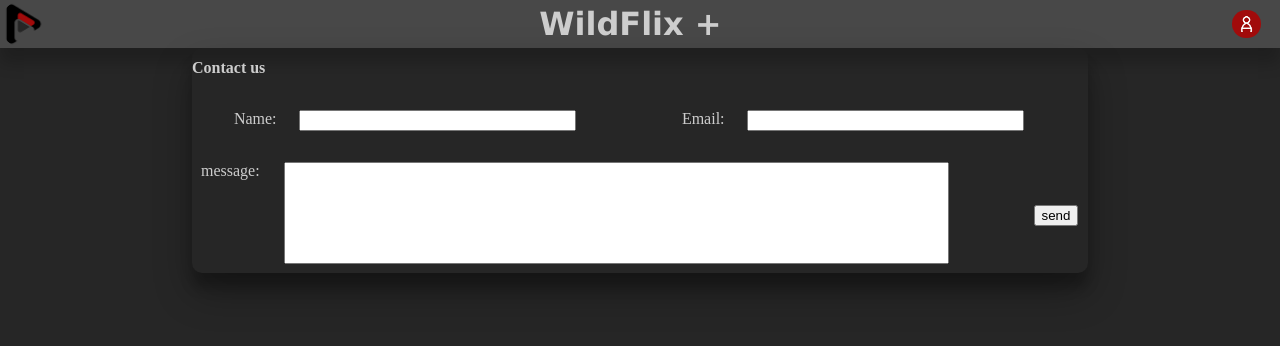
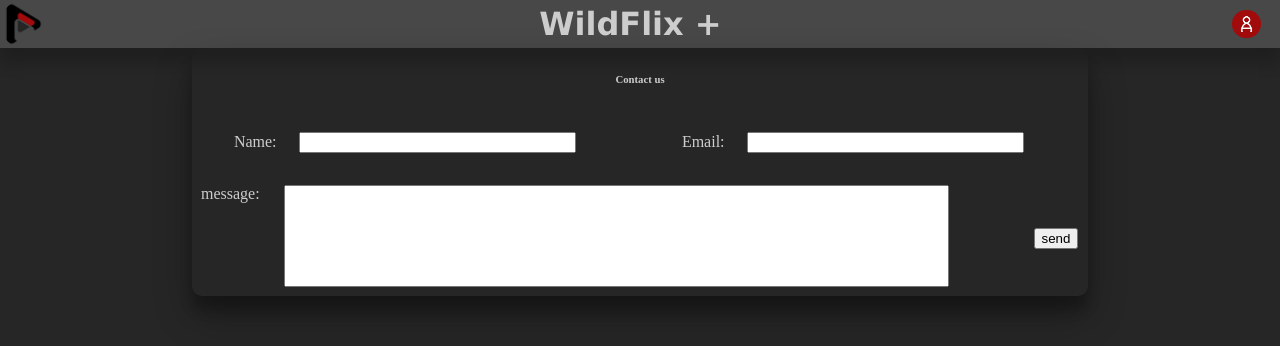
Before and after one commit to WildCodeSchool/2023-03-JS-Remote-Wild_Impact_Project-2_Team_C, a React (Vite) app in the folder frontend/: page / in a window 1280 px wide. Shown: the top 346 px of the page. Built offline with nearby package versions, Linux system fonts and the light colour scheme; a web font is replaced by a local one.

Commit message:
modification du h1 et classname client

```diff
--- a/frontend/src/pages/ContactForm.jsx
+++ b/frontend/src/pages/ContactForm.jsx
@@ -4,8 +4,8 @@ import "../styles/ContactForm.scss";
 function ContactForm() {
   return (
     <div className="form">
-      <h1>Contact us</h1>
-      <div className="clien">
+      <h6>Contact us</h6>
+      <div className="client">
         <label id="Fullname">
           Name:
           <input type="text" />
--- a/frontend/src/styles/ContactForm.scss
+++ b/frontend/src/styles/ContactForm.scss
@@ -44,7 +44,7 @@
     display: flex;
     justify-content: flex-start;
   }
-  .clien {
+  .client {
     display: flex;
   }
   .Fullname {
```
